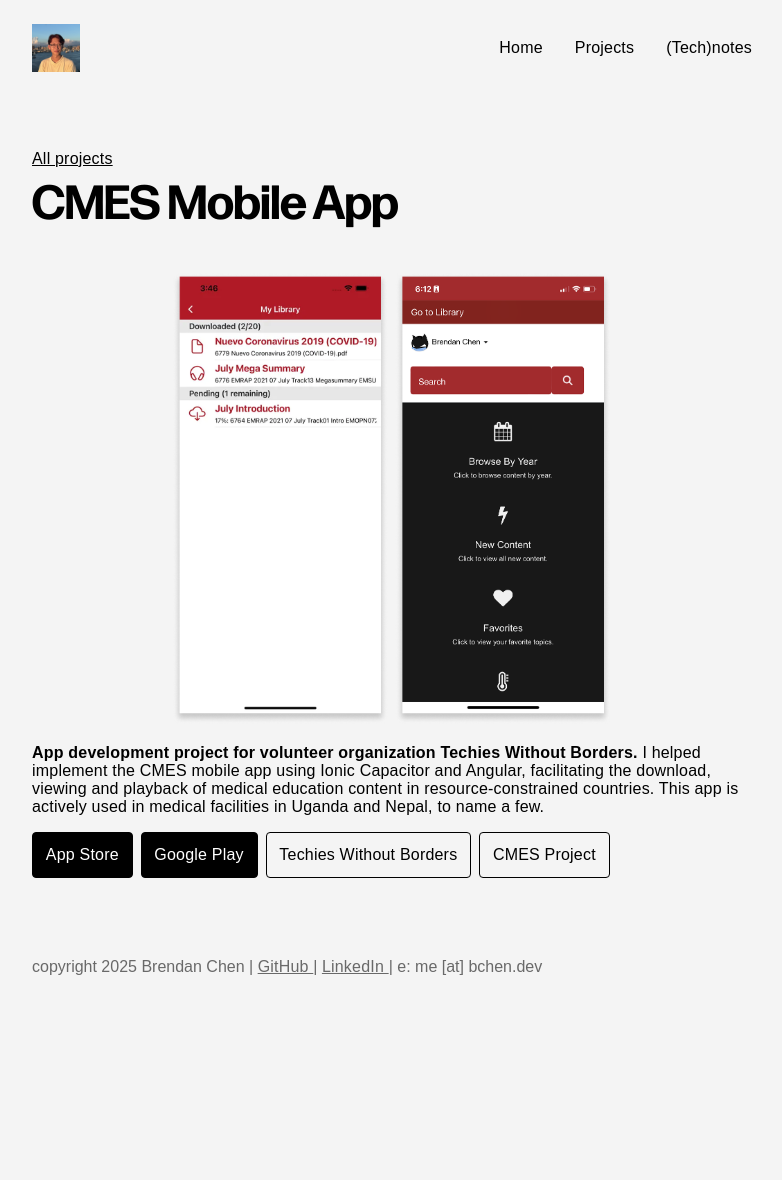
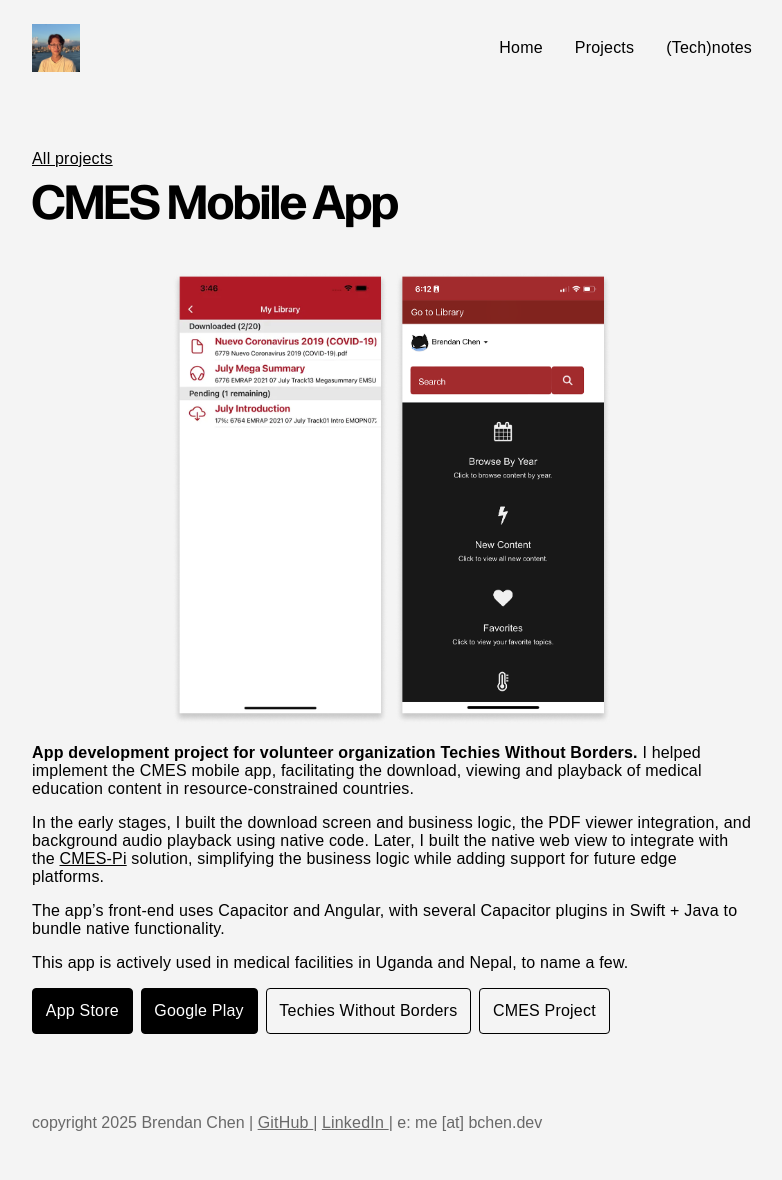
Before and after one commit to brendan-ch/brendan-ch.github.io, a Jekyll site: the page built from projects/cmes-mobile/index.md, in a window 1280 px wide. Shown: the whole page, without its empty margins (248-1030 px from the left). Built offline with Jekyll 4.4.1, drawn with Linux system fonts in a browser that asks for light colours; some web fonts are replaced; before the commit the page ends 1024 px from its top, so only the background shows below that.

Commit message:
Write about what I did for the project

```diff
--- a/projects/cmes-mobile/index.md
+++ b/projects/cmes-mobile/index.md
@@ -5,7 +5,13 @@ layout: project
 
 ![cmes-mobile-app.png](assets/cmes-mobile-app.png "Screenshots of the CMES app, showing the My Library screen and a web view.")
 
-**App development project for volunteer organization Techies Without Borders.** I helped implement the CMES mobile app using Ionic Capacitor and Angular, facilitating the download, viewing and playback of medical education content in resource-constrained countries. This app is actively used in medical facilities in Uganda and Nepal, to name a few.
+**App development project for volunteer organization Techies Without Borders.** I helped implement the CMES mobile app, facilitating the download, viewing and playback of medical education content in resource-constrained countries.
+
+In the early stages, I built the download screen and business logic, the PDF viewer integration, and background audio playback using native code. Later, I built the native web view to integrate with the [CMES-Pi](https://cmesworld.org/cmes_product-Pi.html) solution, simplifying the business logic while adding support for future edge platforms.
+
+The app's front-end uses Capacitor and Angular, with several Capacitor plugins in Swift + Java to bundle native functionality.
+
+This app is actively used in medical facilities in Uganda and Nepal, to name a few.
 
 [App Store](https://apps.apple.com/us/app/cmes/id1276335909){: .primary-action }
 [Google Play](https://play.google.com/store/apps/details?id=org.cmesworld.www.cmes_piandroid_app){: .primary-action }
```
